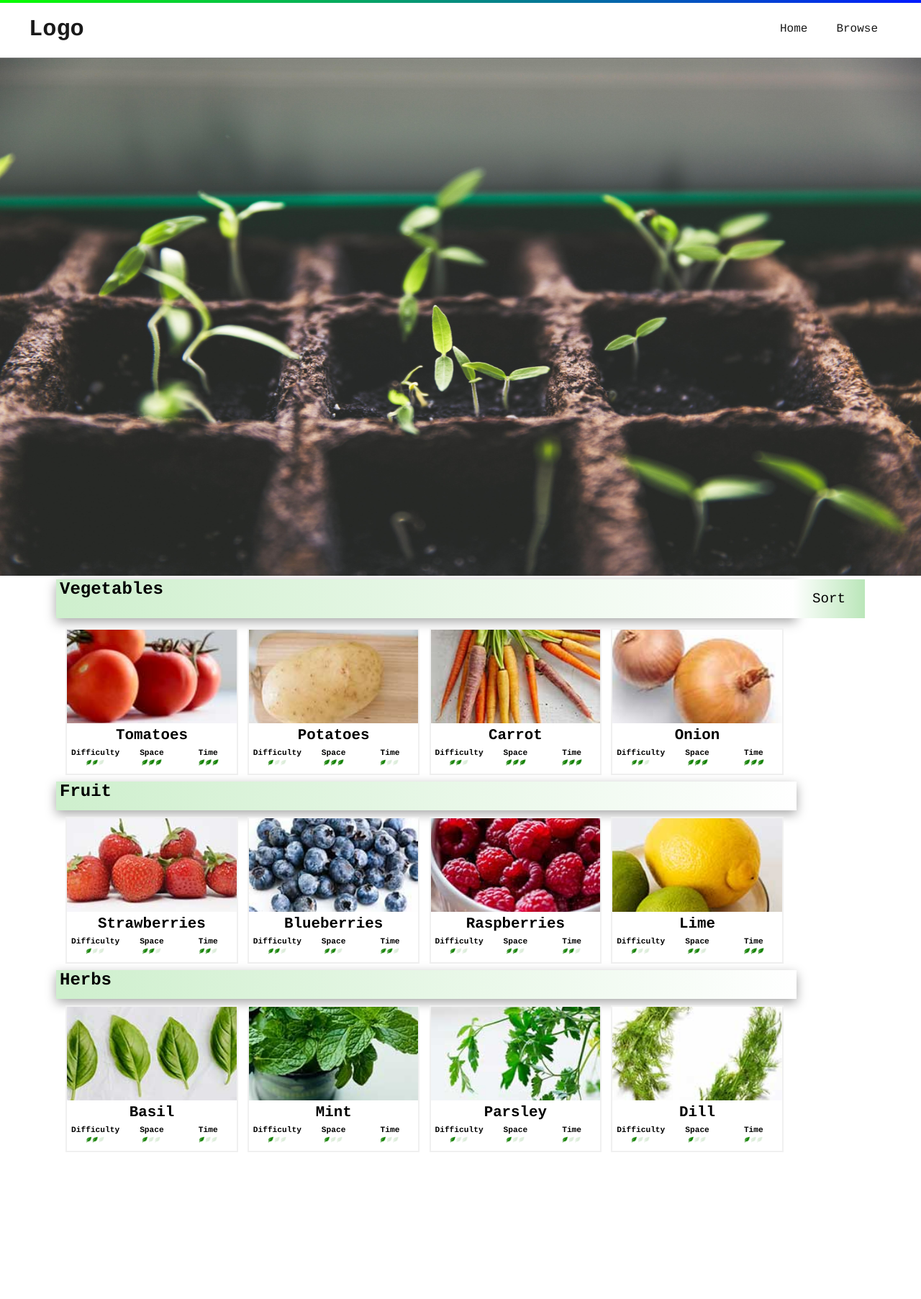
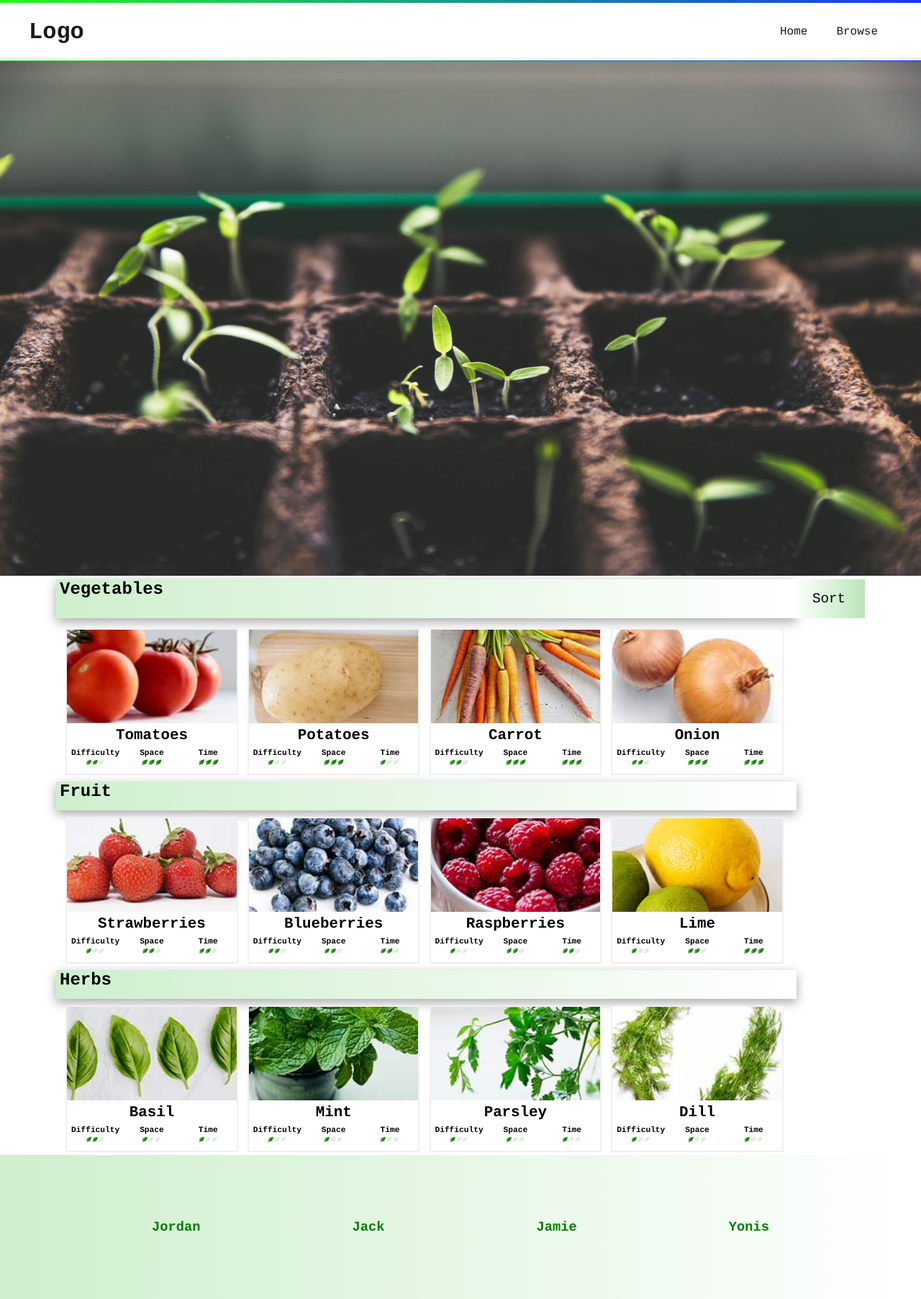
Before and after one commit to SchoolOfCode/w15_collaborative-react-project-fruit-veggie-grow-pro-team-i, a React (Create React App) app in the folder veggie_fruit_growpros/: page / in a window 1280 px wide. Shown: the whole page at 72% size. Before the commit the page ends 1605 px from the top, so only its background shows below. Built offline with nearby package versions, Linux system fonts and the light colour scheme.

Commit message:
added a footer

```diff
--- a/veggie_fruit_growpros/src/App.css
+++ b/veggie_fruit_growpros/src/App.css
@@ -20,15 +20,12 @@
   margin-left: auto;
   margin-right: auto;
   background-color: white;
+
+  border-top: solid 4px;
+  border-image-source:linear-gradient(to right,rgb(9, 255, 0), rgb(0, 26, 255));
+  border-image-slice: 60 30;
   border-bottom: grey solid thin;
   opacity: 0.9;
-}
-
-.color-border{
-  position: fixed;
-  height: 4px;
-  width: 100vw;
-  background: linear-gradient(to right,rgb(9, 255, 0), rgb(0, 26, 255));
 }
 
 .nav-logo{
@@ -44,3 +41,19 @@
   display: inline;
   margin: 20px;
 }
+
+
+
+footer{
+  display: flex;
+  justify-content: space-evenly;
+  align-items: center;
+  height: 25vh;
+  background-color: #ceefcd;
+  background-image: linear-gradient(90deg, #ceefcd 0%, #ffffff 100%);
+
+  cursor: pointer;
+}
+footer h3{
+  color: green;
+}
--- a/veggie_fruit_growpros/src/components/BrowsePage/BrowsePage.js
+++ b/veggie_fruit_growpros/src/components/BrowsePage/BrowsePage.js
@@ -4,6 +4,7 @@ import PopUp from "./popup/PopUp"
 import Hero from "../Hero"
 import NavBar from '../NavBar';
 import SortButtons from "./SortButtons";
+import Footer from "../Footer";
 
 
 const BrowsePage = () => {
@@ -33,6 +34,7 @@ const BrowsePage = () => {
         <SortButtons setSortCardState={setSortCardState}/>
 
       </div>
+      <Footer/>
 
     </div>
     </>
--- a/veggie_fruit_growpros/src/components/BrowsePage/popup/PopUp.css
+++ b/veggie_fruit_growpros/src/components/BrowsePage/popup/PopUp.css
@@ -12,7 +12,7 @@
   position: fixed;
   bottom: 0;
   left: 0;
-  height: 92vh;
+  height: 89.6vh;
   width: 100vw;
   background-color: rgba(128, 128, 128,0.9);
 }
--- a/veggie_fruit_growpros/src/components/BrowsePage/popup/PopUp.js
+++ b/veggie_fruit_growpros/src/components/BrowsePage/popup/PopUp.js
@@ -59,7 +59,7 @@ const PopUp = ({popUpID,setpopUpID}) => {
 
 
   return popUpID[0]==="display"?(
-    <div style={{display:"flex"}} className="PopUpShell">
+    <div style={{display:"flex",transition:"2s"}} className="PopUpShell">
 
       <div className="ClosePopUp">
         <button onClick={()=>setpopUpID("dontShowPopUpMenu")} className="ClosePopUp--button">X</button>
@@ -107,7 +107,7 @@ const PopUp = ({popUpID,setpopUpID}) => {
 
 
     </div>
-   ):<></>
+   ):<div className="NOTHING"></div>
 }
 
 export default PopUp;
--- /dev/null
+++ b/veggie_fruit_growpros/src/components/Footer.js
@@ -0,0 +1,12 @@
+const Footer = () => {
+  return (
+    <footer>
+      <h3>Jordan</h3>
+      <h3>Jack</h3>
+      <h3>Jamie</h3>
+      <h3>Yonis</h3>
+    </footer>
+   );
+}
+
+export default Footer;
--- a/veggie_fruit_growpros/src/components/NavBar.js
+++ b/veggie_fruit_growpros/src/components/NavBar.js
@@ -8,7 +8,6 @@ const NavBar = () => {
             <li className="nav-container-li">Browse</li>
         </nav>
         </div>
-        <div className="color-border"></div>
         </header>
 
 
```
